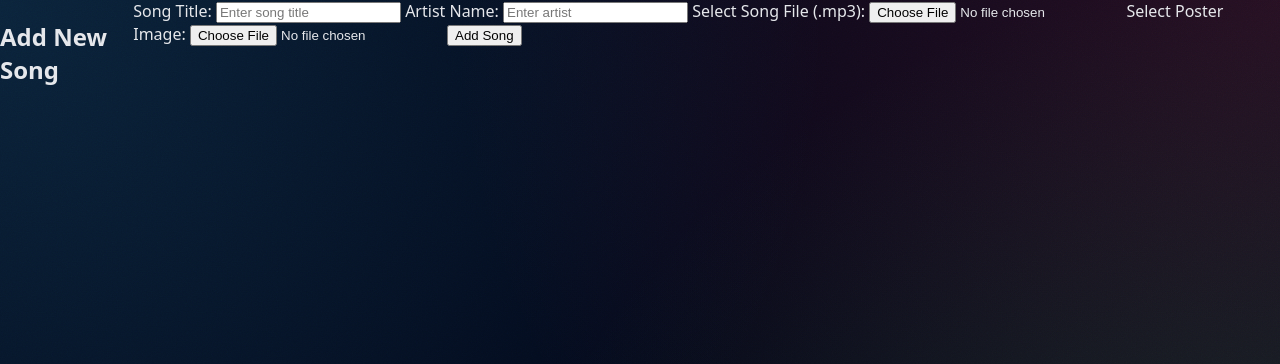
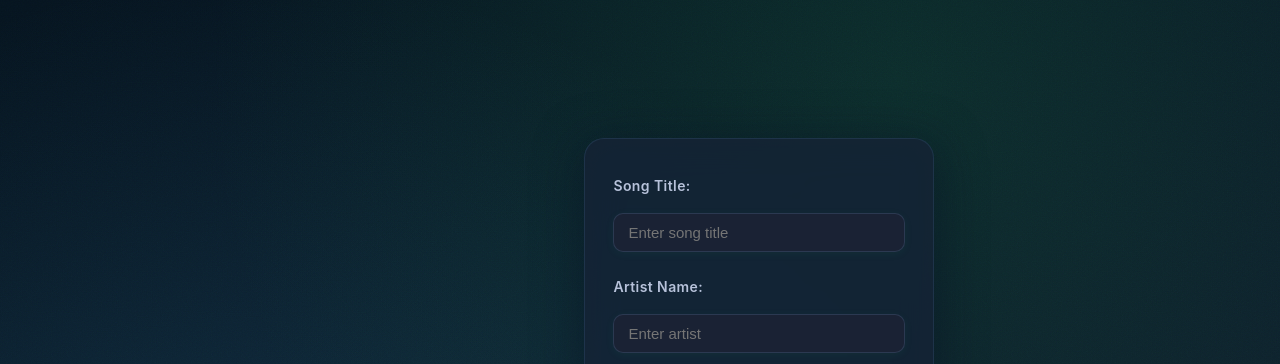
Before and after one commit to Coding-Philic/Music, a plain HTML site: page admin.html in a window 1280 px wide. Shown: the top 364 px of the page. Drawn offline with Linux system fonts and the light colour scheme.

Commit message:
redesign

```diff
--- a/admin.html
+++ b/admin.html
@@ -5,7 +5,133 @@
   <title>Admin Panel - Add Songs</title>
   <link rel="stylesheet" href="style.css">
 </head>
+<style>
+  body {
+  margin: 0;
+  min-height: 100vh;
+  font-family: Inter, system-ui, Arial, sans-serif;
+  background:
+    radial-gradient(circle at 70% 10%, rgba(34,197,94,0.12), transparent 60%),
+    radial-gradient(circle at 20% 90%, rgba(56,189,248,0.14), transparent 60%),
+    linear-gradient(160deg, #06141f 0%, #112031 100%);
+  color: #eaf6ff;
+  display: flex;
+  align-items: center;
+  justify-content: center;
+}
 
+/* Main Admin Box Glassmorphism */
+.admin-box {
+  width: 350px;
+  background: rgba(24, 34, 53, 0.78);
+  box-shadow: 0 8px 48px rgba(8, 16, 34, 0.55);
+  border-radius: 20px;
+  padding: 32px 28px 24px;
+  margin: 40px 0;
+  border: 1px solid rgba(123, 185, 244, 0.11);
+  backdrop-filter: blur(18px) saturate(155%);
+  display: flex;
+  flex-direction: column;
+  gap: 16px;
+  position: relative;
+  z-index: 1;
+}
+
+h2 {
+  text-align: center;
+  margin-top: 0;
+  margin-bottom: 22px;
+  font-size: 1.95rem;
+  letter-spacing: 0.04em;
+  color: #f1f2f8;
+  font-weight: 700;
+  text-shadow: 0 4px 18px rgba(34,197,94,0.07);
+  user-select: none;
+}
+
+/* Labels */
+.admin-box label {
+  font-size: 14px;
+  color: #b7c2da;
+  letter-spacing: 0.03em;
+  margin-top: 6px;
+  margin-bottom: 3px;
+  font-weight: 600;
+  display: block;
+}
+
+/* Inputs */
+.admin-box input[type="text"],
+.admin-box input[type="file"] {
+  width: 100%;
+  padding: 10px 14px;
+  margin-bottom: 4px;
+  border-radius: 10px;
+  border: 1px solid rgba(136, 176, 226, 0.16);
+  background: rgba(27, 36, 54, 0.94);
+  color: #e6eef6;
+  font-size: 15px;
+  font-weight: 500;
+  box-shadow: 0 2px 10px rgba(34,197,94,0.06);
+  outline: none;
+  transition: border-color 0.18s, background 0.18s;
+}
+
+.admin-box input[type="text"]:focus,
+.admin-box input[type="file"]:focus {
+  border-color: rgba(34,197,94,0.55);
+  background: rgba(32,49,68,0.98);
+}
+
+/* Custom file input style slight */
+.admin-box input[type="file"] {
+  padding: 9px 5px;
+  font-size: 13px;
+  background: rgba(27, 36, 54, 0.80);
+  color: #83e7d8;
+  border-style: dashed;
+  border-width: 1.5px;
+}
+
+/* Modern Button */
+.admin-box button {
+  margin-top: 14px;
+  padding: 13px 0;
+  width: 100%;
+  font-size: 16px;
+  font-weight: 700;
+  border: none;
+  border-radius: 32px;
+  background: linear-gradient(90deg, rgba(34,197,94,0.92) 60%, rgba(56,189,248,0.75));
+  color: #142617;
+  letter-spacing: 0.04em;
+  box-shadow: 0 6px 18px rgba(34, 197, 94, 0.16);
+  cursor: pointer;
+  transition: box-shadow 0.14s, transform 0.12s, filter .2s;
+  filter: brightness(1.05);
+}
+
+.admin-box button:hover,
+.admin-box button:focus {
+  filter: brightness(1.12);
+  box-shadow: 0 14px 48px rgba(56,189,248,0.10),0 4px 18px rgba(34,197,94,0.15);
+  transform: translateY(-1.5px) scale(1.012);
+}
+
+/* Responsive */
+@media (max-width:500px) {
+  .admin-box {
+    width: 97vw;
+    padding: 18px 6vw 16px;
+    min-width: 0;
+    font-size: 15px;
+  }
+  h2 {
+    font-size: 1.25rem;
+  }
+}
+
+</style>
 <body>
 
 <h2>Add New Song</h2>
```
